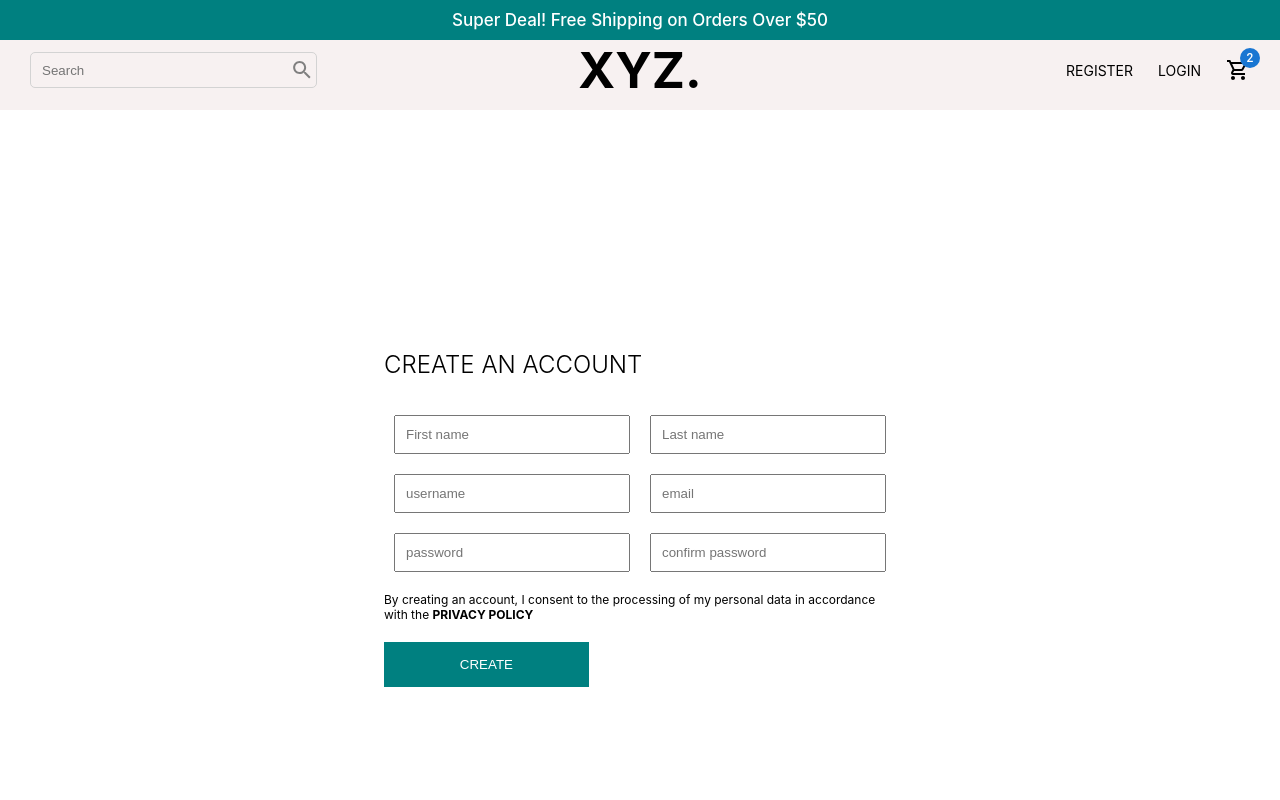
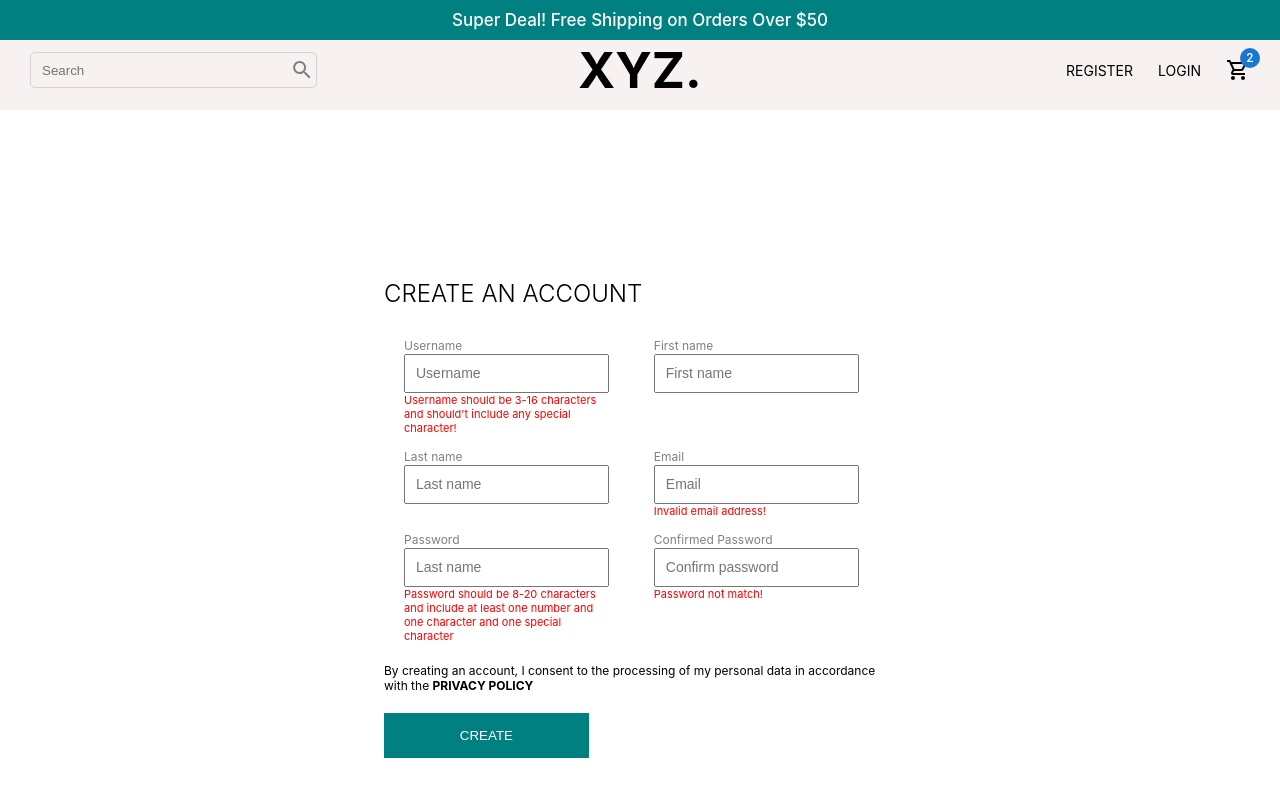
Before and after one commit to yaoyangdi/flash_sales, a React (Create React App) app in the folder frontend/ecommerce/: page /register in a window 1280 px wide. Shown: the top 800 px of the page. Built offline with nearby package versions, Linux system fonts and the light colour scheme.

Commit message:
Validation fro form data registration added

```diff
--- /dev/null
+++ b/frontend/ecommerce/src/components/FormInput.jsx
@@ -0,0 +1,41 @@
+import styled from "styled-components";
+
+const Label = styled.span`
+    font-size: 12px
+`;
+const InputContainer = styled.label`
+
+margin: 10px 25px 0px 20px;
+color: gray;
+width: 40%;
+min-height: 40px;
+`;
+const Input = styled.input`
+    flex: 1;
+    padding: 10px;
+    font-size: 14px;
+    height: 15px;
+`;
+const ErrorMessage = styled.span`
+    display: none;
+    font-size: 11px;
+    color: red;
+    font-weight: 400;
+    ${Input}:invalid+ & {
+        display: block;
+    }
+`;
+
+const FormInput = (props) => {
+  const {label, key, errorMessage, onChange, ...inputProps} = props;
+  return (
+    <InputContainer>
+        <Label>{label}</Label>
+        <Input {...inputProps} onChange={onChange}></Input>
+        <ErrorMessage>{errorMessage}</ErrorMessage>
+    </InputContainer>
+
+  )
+}
+
+export default FormInput
--- a/frontend/ecommerce/src/pages/Register.jsx
+++ b/frontend/ecommerce/src/pages/Register.jsx
@@ -1,4 +1,6 @@
+import { useRef, useState } from "react";
 import styled from "styled-components"
+import FormInput from "../components/FormInput";
 
 const Container = styled.div`
     width: 100vw;
@@ -16,13 +18,6 @@ const Form = styled.form`
     display: flex;
     flex-wrap: wrap;
 `;
-const Input = styled.input`
-    flex: 1;
-    min-width: 40%;
-    margin: 20px 10px 0px 10px;
-    padding: 10px;
-`;
-
 const Title = styled.h1`
     font-size: 24px;
     font-weight: 300;
@@ -41,21 +36,111 @@ const Button = styled.button`
 `;
 
 const Register = () => {
+    // use useRef to avoid re-rendering
+    const firstnameRef = useRef();
+    const lastnameRef = useRef();
+    const usernameRef = useRef();
+    const emailRef = useRef();
+    const passwordRef = useRef();
+    const confirmRef = useRef();
+
+    const [values, setValues] = useState({   // use JSON object instead of use useState hook multiple times
+        firstname: "",
+        lastname: "",
+        username: "",
+        email: "",
+        password: "",
+        confirmedPassword: ""
+    });
+
+    // Handle multiple inputs
+    const inputs = [
+        {
+            id: 1,
+            name: "username",
+            type: "text",
+            placeholder: "Username",
+            refer: usernameRef,
+            label: "Username",
+            pattern: "^[A-Za-z0-9]{3,16}$",
+            errorMessage: "Username should be 3-16 characters and should't include any special character!",
+            required: true,
+        },
+        {
+            id: 2,
+            name: "firstname",
+            type: "text",
+            placeholder: "First name",
+            refer: firstnameRef,
+            label: "First name",
+            required: true,
+        },
+        {
+            id: 3,
+            name: "lastname",
+            type: "text",
+            placeholder: "Last name",
+            refer: lastnameRef,
+            label: "Last name",
+            required: true,
+        },
+        {
+            id: 4,
+            name: "email",
+            type: "email",
+            placeholder: "Email",
+            refer: emailRef,
+            label: "Email",
+            errorMessage: "Invalid email address!",
+            required: true,
+        },
+        {
+            id: 5,
+            name: "password",
+            type: "password",
+            placeholder: "Last name",
+            refer: passwordRef,
+            label: "Password",
+            pattern: "^(?=.*[0-9])(?=.*[a-zA-Z])(?=.*[!@#$%^&*])[a-zA-Z0-9!@#$%^&*]{8,20}$",
+            errorMessage: "Password should be 8-20 characters and include at least one number and one character and one special character",
+            required: true,
+        },
+        {
+            id: 6,
+            name: "confirmedPassword",
+            type: "password",
+            placeholder: "Confirm password",
+            refer: confirmRef,
+            label: "Confirmed Password",
+            pattern: values.password,
+            errorMessage: "Password not match!",
+            required: true,
+        },
+     ];
+
+    const onChange = (e) => {
+        setValues({...values, [e.target.name]: e.target.value})
+    }
+
+    // Handle submit
+    const handleSubmit = (e) =>{
+        e.preventDefault();  // prevent refresh the page by default
+        const data = new FormData(e.target);
+        console.log(Object.fromEntries(data.entries()));   // print the form data
+    }
+
     return (
         <Container>
             <Wrapper>
                 <Title>CREATE AN ACCOUNT</Title>
-            <Form>
-                <Input placeholder="First name"/>
-                <Input placeholder="Last name"/>
-                <Input placeholder="username"/>
-                <Input placeholder="email"/>
-                <Input type="password" placeholder="password"/>
-                <Input type="password" placeholder="confirm password"/>
+                <Form onSubmit={handleSubmit}>
+                    {inputs.map((input)=>(
+                        <FormInput key={input.id} {...input} value={values[input.name]} onChange={onChange}/>
+                    ))}
                     <Agreement>
                         By creating an account, I consent to the processing of my personal data in accordance with the <b>PRIVACY POLICY</b>
                     </Agreement>
-                <Button>CREATE</Button>
+                    <Button type="submit">CREATE</Button>
                 </Form>
             </Wrapper>
         </Container>
```
Lines whose indentation alone changed are shown as unchanged.
